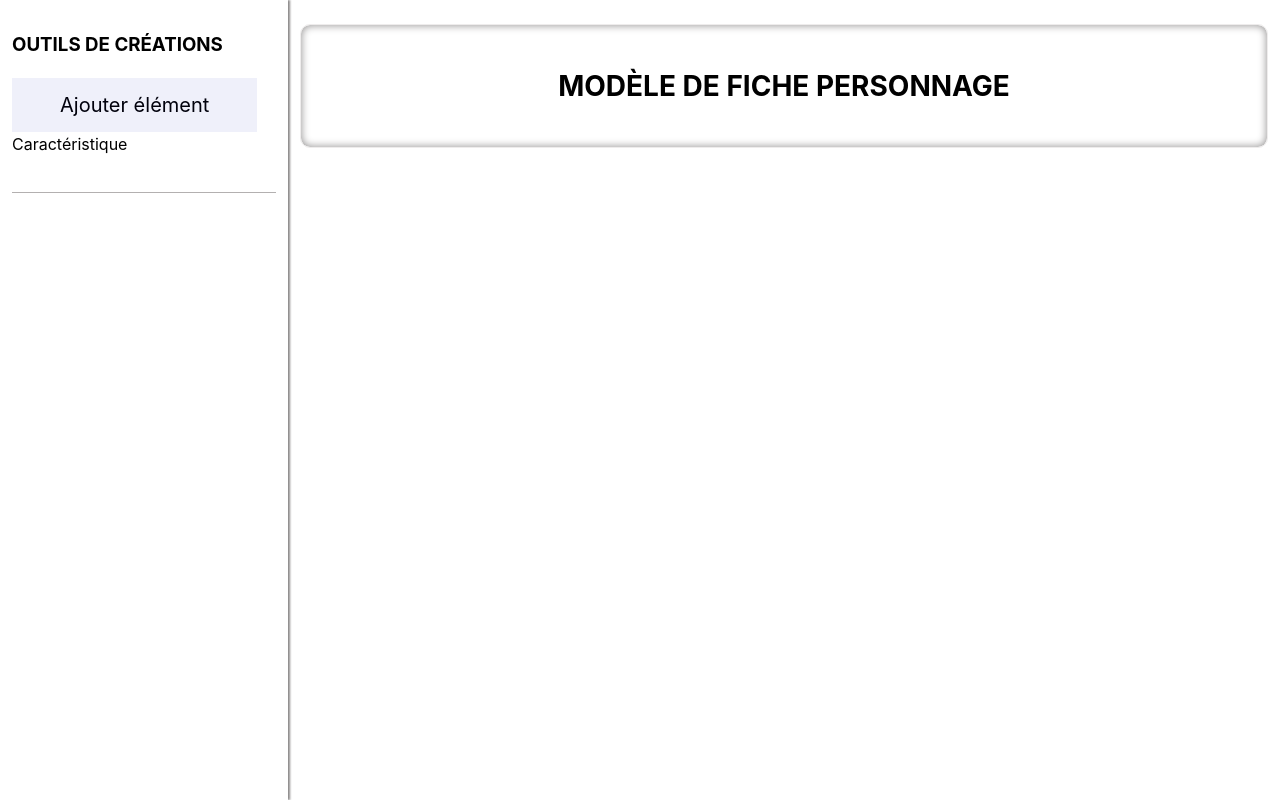
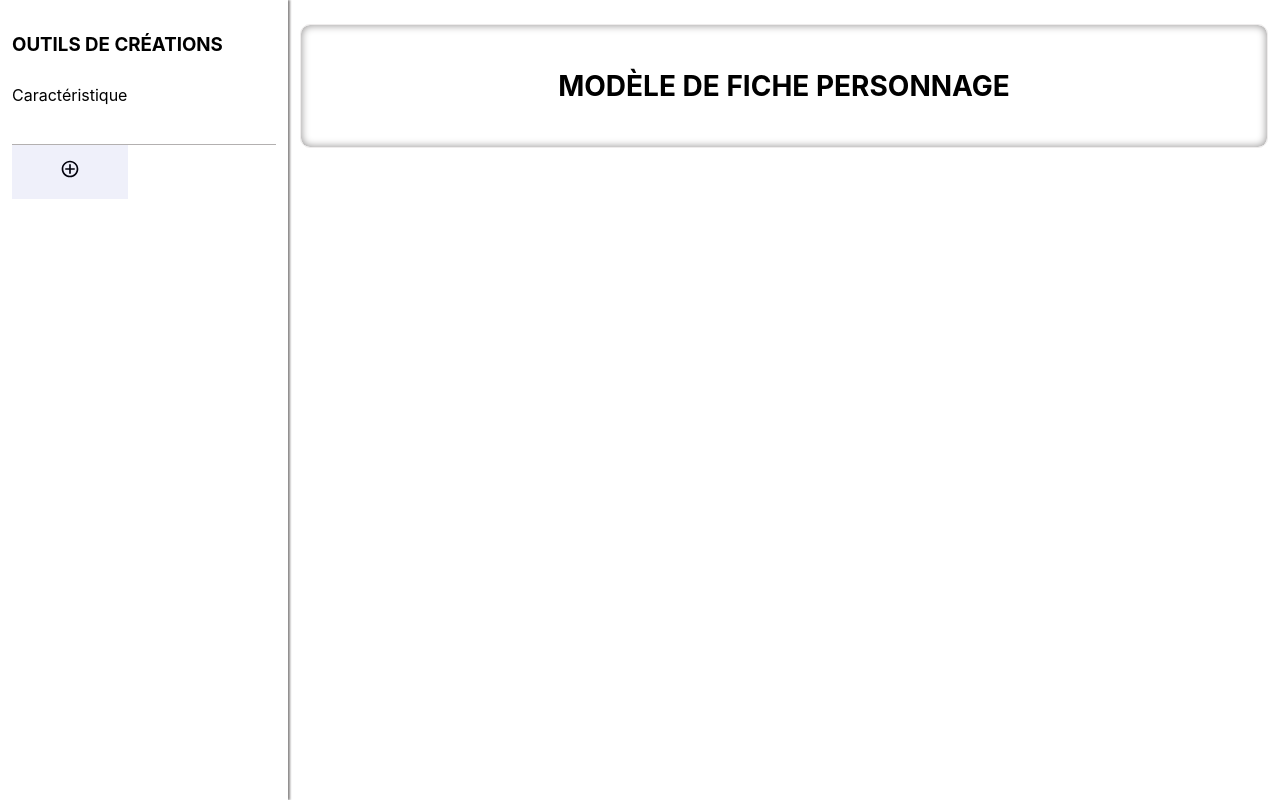
Before and after one commit to valentinEutrope/Smith, a React (Create React App) app in the folder src/client/: page /template/character-sheet in a window 1280 px wide. Built offline with nearby package versions, Linux system fonts and the light colour scheme.

Commit message:
feat(client: components): manage form and add front validation with yup

```diff
--- a/src/client/src/components/SidebarCreation/SidebarCreation.js
+++ b/src/client/src/components/SidebarCreation/SidebarCreation.js
@@ -1,25 +1,54 @@
-import React, { useState } from "react";
+import React from "react";
 import PropTypes from "prop-types";
+import { Formik, Form, FastField } from "formik";
+import { CgAdd } from "react-icons/cg";
 
-import { SidebarContainer } from "./styled";
+import { validationSchema } from "./validationSchema";
+import { SidebarContainer, CreateItem } from "./styled";
 import { Button } from "../base/Buttons";
 import { Input } from "../base/Inputs";
+import { Label } from "../base/Labels";
+import { InputError } from "../base/Errors";
 
 const SidebarCreation = ({ addElement, setElements, elements }) => {
-  const [label, setLabel] = useState("");
-
   return (
     <SidebarContainer>
       <h3>Outils de créations</h3>
-      <Button onClick={() => addElement(setElements, elements, label)}>
-        Ajouter élément
-      </Button>
-      <label>Caractéristique</label>
-      <Input
-        type="text"
-        onChange={(e) => setLabel(e.target.value)}
-        value={label}
-      />
+
+      <Formik
+        initialValues={{ skillInput: "" }}
+        validationSchema={validationSchema}
+        onSubmit={(values, actions) => {
+          addElement(setElements, elements, values.skillInput);
+          actions.setSubmitting(false);
+        }}
+      >
+        {({ errors, touched }) => {
+          return (
+            <Form id="skillForm">
+              <CreateItem>
+                <Label>Caractéristique</Label>
+                <div>
+                  <FastField
+                    id="skillInput"
+                    name="skillInput"
+                    type="text"
+                    component={({ field, ...props }) => (
+                      <Input {...field} {...props} />
+                    )}
+                  />
+                  {errors && errors.skillInput && touched.skillInput && (
+                    <InputError>{errors.skillInput}</InputError>
+                  )}
+                </div>
+                <Button type="submit">
+                  <CgAdd />
+                </Button>
+              </CreateItem>
+            </Form>
+          );
+        }}
+      </Formik>
     </SidebarContainer>
   );
 };
--- a/src/client/src/components/SidebarCreation/styled.js
+++ b/src/client/src/components/SidebarCreation/styled.js
@@ -9,3 +9,7 @@ export const SidebarContainer = styled.div`
   border-rigth: solid 1px ${th("colors.grey.200")};
   box-shadow: 2px 0 2px ${th("colors.grey.600")};
 `;
+
+export const CreateItem = styled.div`
+  margin: ${space(["sm", "none"])};
+`;
--- /dev/null
+++ b/src/client/src/components/SidebarCreation/validationSchema.js
@@ -0,0 +1,7 @@
+import * as yup from "yup";
+
+export const validationSchema = yup.object().shape({
+  skillInput: yup
+    .string()
+    .required("Veuillez entrer un libellé avant d'ajouter"),
+});
--- /dev/null
+++ b/src/client/src/components/base/Errors.js
@@ -0,0 +1,8 @@
+import styled from "styled-components";
+
+import { th } from "../../config/theme/themeHelpers";
+
+export const InputError = styled.span`
+  font-size: 0.8rem;
+  color: ${th("colors.danger")};
+`;
--- /dev/null
+++ b/src/client/src/components/base/Labels.js
@@ -0,0 +1,7 @@
+import styled from "styled-components";
+
+import { th } from "../../config/theme/themeHelpers";
+
+export const Label = styled.label`
+
+`
```
